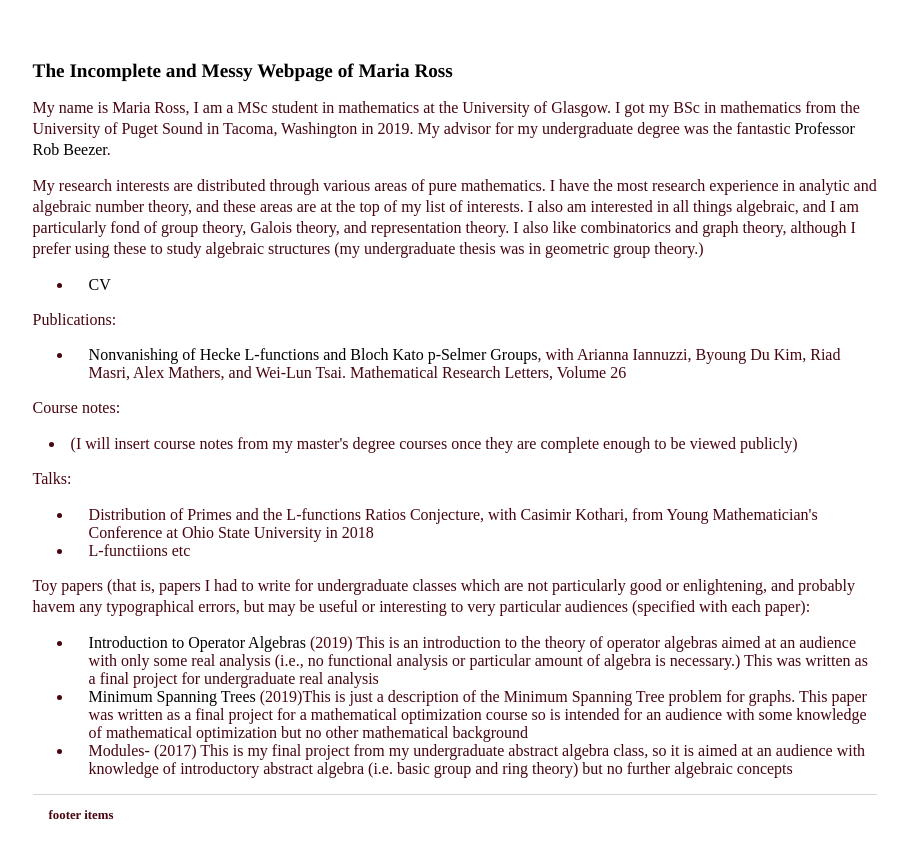
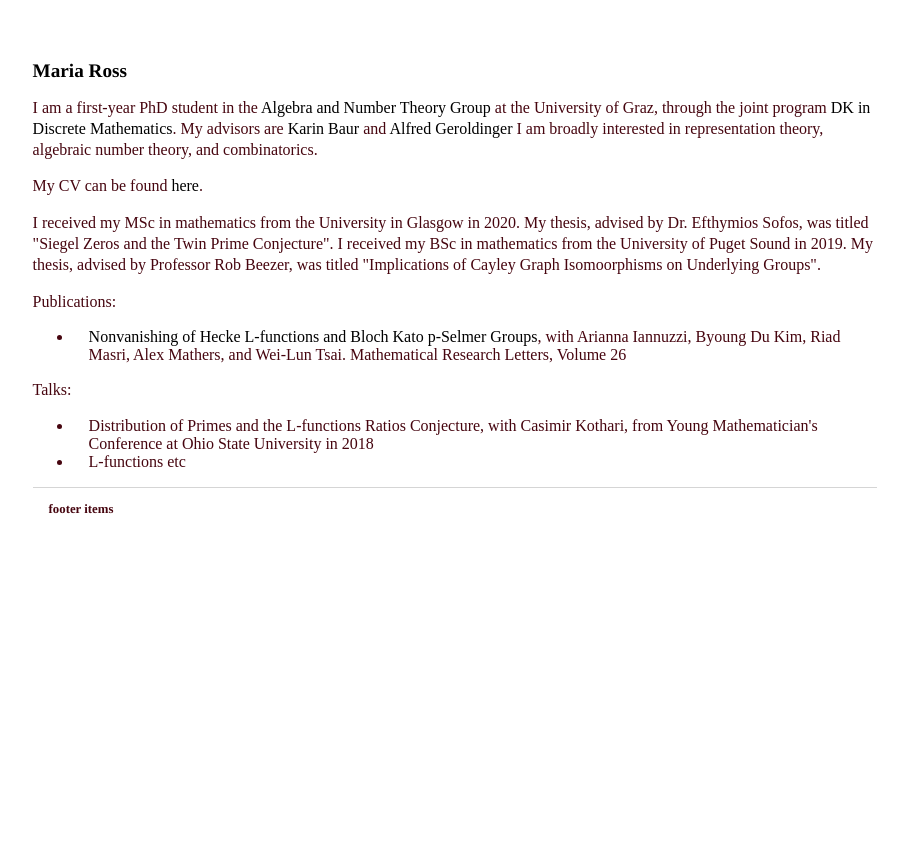
Before and after one commit to mariarross/mariarross.github.io, a Jekyll site: the page built from index.html, in a window 1280 px wide. Shown: the top 859 px of the page, without its empty margins (185-1092 px from the left). Built offline with Jekyll 4.4.1, drawn with Linux system fonts in a browser that asks for light colours.

Commit message:
Update index.html

```diff
--- a/index.html
+++ b/index.html
@@ -3,21 +3,14 @@ layout: default
 title: Maria Ross
 ---
 <div class="blurb">
-	<h1>The Incomplete and Messy Webpage of Maria Ross</h1>
-	<p> My name is Maria Ross, I am a MSc student in  mathematics at the University of  Glasgow. I got my  BSc in mathematics from the University  of Puget  Sound  in  Tacoma, Washington in 2019. My advisor for my undergraduate degree was the fantastic <a href="http://buzzard.ups.edu/", target="_blank">Professor Rob Beezer</a>. </p>
-	<p> My research  interests are distributed through various areas of pure mathematics. I have the most  research experience in analytic and algebraic number theory, and these  areas are at  the  top  of my  list of  interests. I also am interested in all things algebraic, and I am particularly fond of group theory, Galois theory, and representation theory. I also like  combinatorics and graph theory, although I prefer using  these to  study algebraic structures (my  undergraduate thesis was in geometric group theory.)</p>
-	<ul> <li>  <a href="/CV1.pdf", target="_blank">CV</a>  </li>  </ul>
+	<h1>Maria Ross</h1>
+	<p> I am a first-year PhD student in the <a href="https://imsc.uni-graz.at/AlgNTh/", target="_blank">Algebra and Number Theory Group</a> at the University of  Graz, through the joint program <a href="https://www.math.tugraz.at/discrete/", target="_blank">DK in Discrete Mathematics</a>. My advisors are <a href="https://imsc.uni-graz.at/baur/", target="_blank">Karin Baur</a> and <a href="https://imsc.uni-graz.at/geroldinger/", target="_blank">Alfred Geroldinger</a>  I am broadly interested in representation theory, algebraic number theory, and combinatorics.</p>
+	<p> My CV can be found <a href="/CV1.pdf", target="_blank">here</a>.</p>
+	<p> I received my MSc in mathematics from the University in Glasgow in 2020. My thesis, advised by Dr. Efthymios Sofos, was titled "Siegel Zeros and the Twin Prime Conjecture". I received my BSc in mathematics from the University of Puget Sound in 2019. My thesis, advised by Professor Rob Beezer, was titled "Implications of Cayley Graph Isomoorphisms on Underlying Groups". </p>
 	<p> Publications: </p>
 	<ul> <li>  <a href="https://www.math.tamu.edu/~masri/Torsion-6-22-18.pdf", target="_blank">Nonvanishing of Hecke L-functions and Bloch Kato p-Selmer Groups</a>, with Arianna Iannuzzi, Byoung Du Kim, Riad Masri, Alex Mathers, and Wei-Lun Tsai. Mathematical Research Letters, Volume 26  </li>  </ul>
-	<p> Course notes: </p>
-	<li> (I  will insert course notes from my master's degree courses once they  are complete enough to be  viewed publicly) </li>
 	<p> Talks:
 	<ul> <li> Distribution of Primes and the L-functions Ratios Conjecture,  with Casimir Kothari, from Young Mathematician's Conference at Ohio State University in 2018 </li>
-	<li> L-functiions  etc </li>
+	<li> L-functions  etc </li>
 	</ul> </p>
-
-	<p> Toy papers (that is, papers I had to write for undergraduate classes which are not particularly good or enlightening, and probably havem any typographical  errors, but may be useful or  interesting to very particular audiences  (specified with each paper): </p>
-	<ul> <li> <a href="/Analysis (6).pdf", target="_blank">Introduction to Operator Algebras</a> (2019) This is an introduction to the theory of  operator algebras aimed at an audience with only some real analysis (i.e., no functional analysis or  particular amount of  algebra is  necessary.) This was written as a final project for undergraduate real analysis </li>
-	<li> <a href="/MST.pdf", target="_blank">Minimum Spanning Trees</a> (2019)This is just a description of  the Minimum Spanning Tree problem for graphs. This paper was written as  a final  project for a mathematical optimization  course so is intended for an  audience with some  knowledge of mathematical optimization but no other mathematical background </li>
-	<li> Modules- (2017) This is my final project from my undergraduate abstract algebra class,  so it is  aimed at an audience with knowledge of introductory abstract algebra (i.e.  basic group and ring  theory) but  no further algebraic concepts </li> </ul>
 </div><!-- /.blurb -->
```
